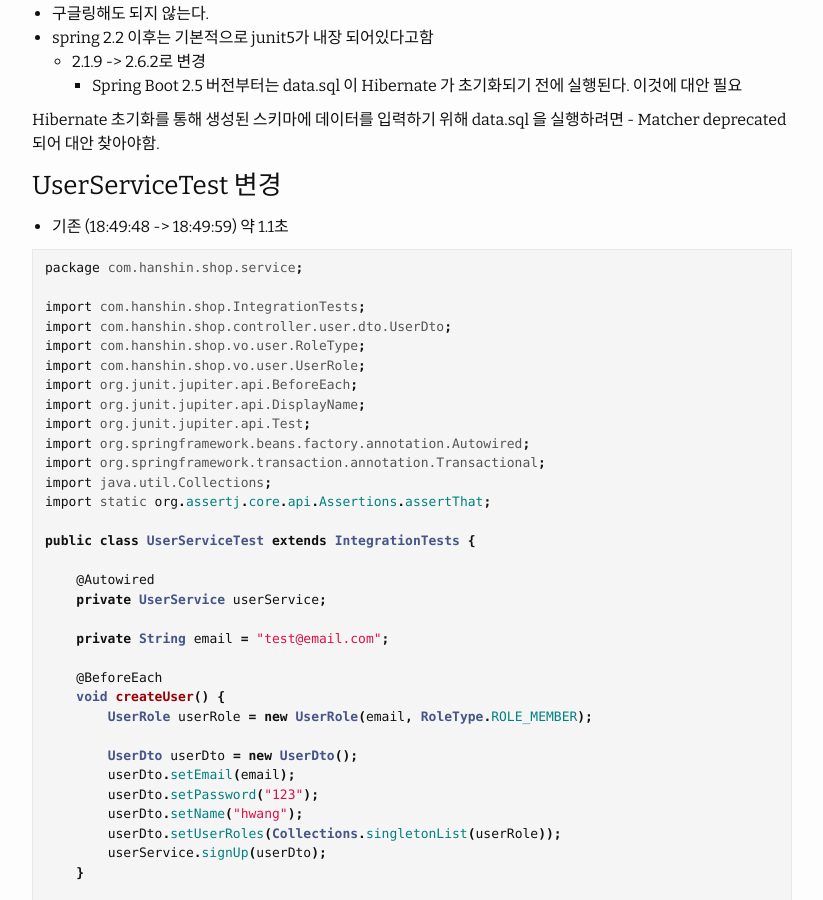
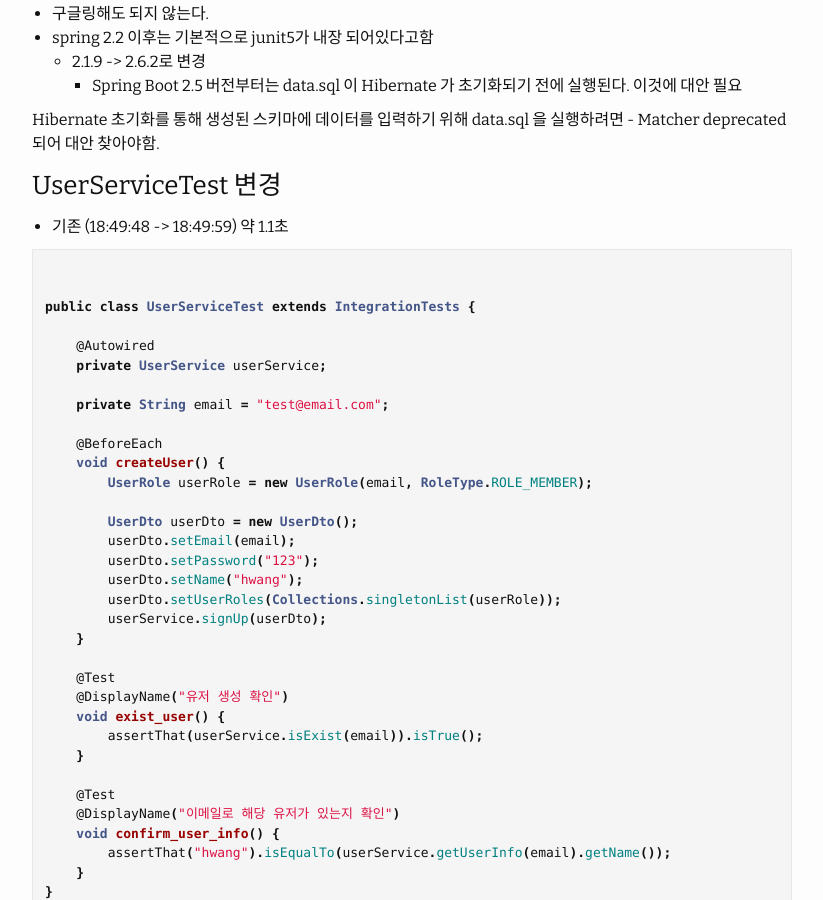
Before and after one commit to HWANGJEONGHYEON1/HWANGJEONGHYEON1.github.io, a Jekyll site: the page built from _posts/2022-01-06-프로젝트테스트코드개선.md, in a window 1280 px wide and 900 px high, scrolled down 2431 px. Shown: the whole window, without its empty margins (228-1051 px from the left). Built offline with Jekyll 4.4.1, drawn with Linux system fonts in a browser that asks for light colours; comment, search, counter and statistics services are not loaded.

Commit message:
[docs] md 수정

````diff
--- a/_posts/2022-01-06-프로젝트테스트코드개선.md
+++ b/_posts/2022-01-06-프로젝트테스트코드개선.md
@@ -89,19 +89,7 @@ Hibernate 초기화를 통해 생성된 스키마에 데이터를 입력하기
 - 기존 (18:49:48 -> 18:49:59) 약 1.1초
 
 ```java
-package com.hanshin.shop.service;
 
-import com.hanshin.shop.IntegrationTests;
-import com.hanshin.shop.controller.user.dto.UserDto;
-import com.hanshin.shop.vo.user.RoleType;
-import com.hanshin.shop.vo.user.UserRole;
-import org.junit.jupiter.api.BeforeEach;
-import org.junit.jupiter.api.DisplayName;
-import org.junit.jupiter.api.Test;
-import org.springframework.beans.factory.annotation.Autowired;
-import org.springframework.transaction.annotation.Transactional;
-import java.util.Collections;
-import static org.assertj.core.api.Assertions.assertThat;
 
 public class UserServiceTest extends IntegrationTests {
 
````
Also changed, not shown: _posts/2022-01-26-morningstudy-3.md (+1 -1 lines).
